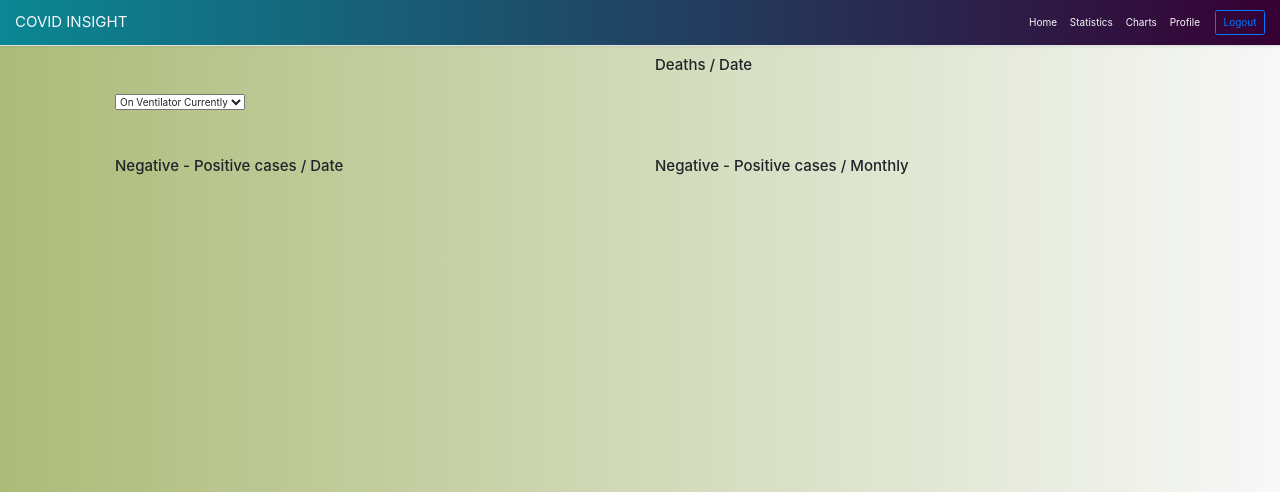
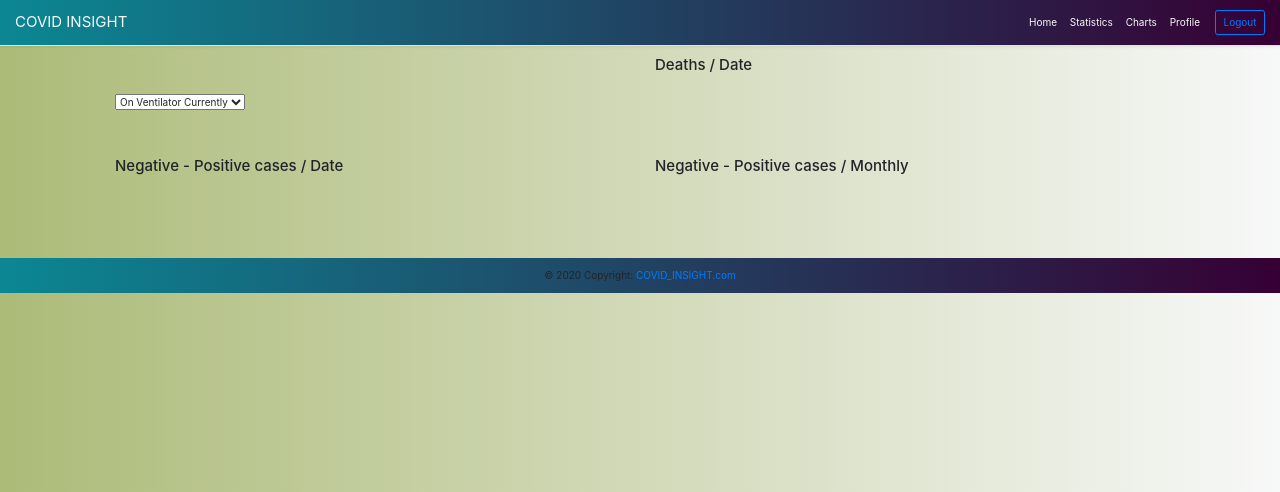
Before and after one commit to hkstone14/FinalProject, a Flask app: page /statistics in a window 1280 px wide. Shown: the top 492 px of the page. Run offline with Flask 2, Linux system fonts and the light colour scheme; data comes from the database, SQL or seed files in the repository; data that the repository does not hold is empty; some libraries are stand-ins or nearby versions.

Commit message:
task : footer added

```diff
--- a/app/templates/layout.html
+++ b/app/templates/layout.html
@@ -50,8 +50,14 @@
 </script>
 
 
-<div id="footer">
+<footer class="page-footer font-small bg-nav">
 
-</div>
+  <!-- Copyright -->
+  <div class="footer-copyright text-center py-3">© 2020 Copyright:
+    <a href="https://mdbootstrap.com/"> COVID_INSIGHT.com</a>
+  </div>
+  <!-- Copyright -->
+
+</footer>
 </body>
 </html>
```
